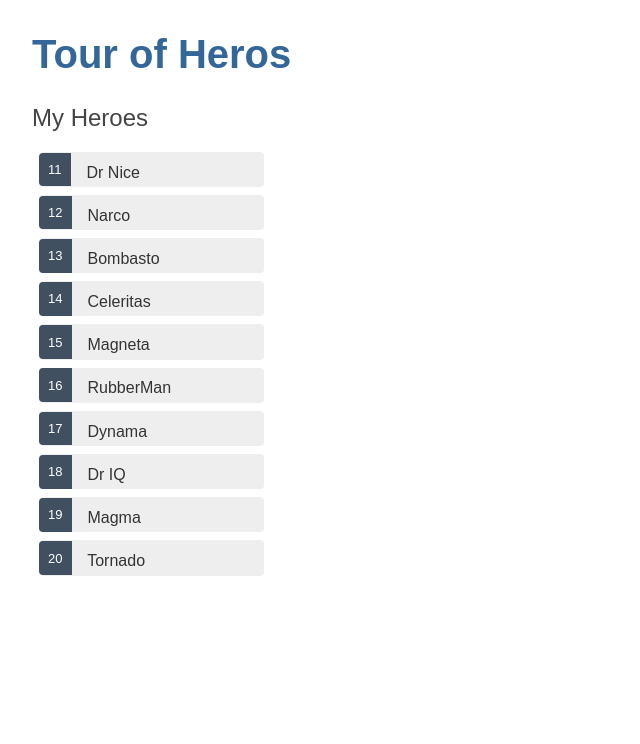
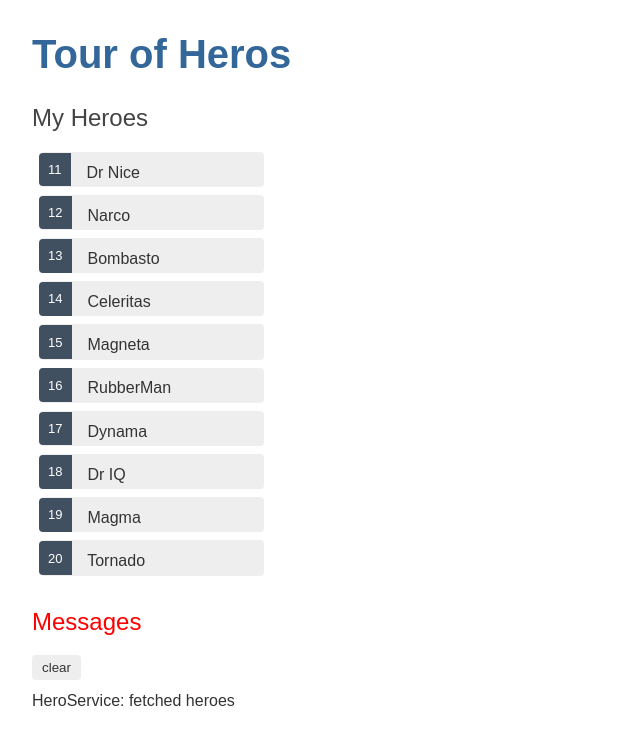
Before and after one commit to chris-warner/angular-tour-of-heros-app, an Angular app in the folder angular-tour-of-heroes/: page / in a window 1280 px wide. Shown: the top 744 px of the page, without its empty margins (0-640 px from the left). Built offline with nearby package versions, Linux system fonts and the light colour scheme.

Commit message:
added message service

```diff
--- a/angular-tour-of-heroes/src/app/app.component.html
+++ b/angular-tour-of-heroes/src/app/app.component.html
@@ -1,2 +1,3 @@
 <h1>{{title}}</h1>
 <app-heroes></app-heroes>
+<app-messages></app-messages>
--- a/angular-tour-of-heroes/src/app/hero.service.ts
+++ b/angular-tour-of-heroes/src/app/hero.service.ts
@@ -1,9 +1,21 @@
 import { Injectable } from '@angular/core';
 
+import { Observable, of } from 'rxjs';
+
+import { Hero } from './hero';
+import { HEROES } from './mock-heroes';
+import { MessageService } from './message.service';
+
 @Injectable({
-  providedIn: 'root'
+  providedIn: 'root',
 })
 export class HeroService {
 
-  constructor() { }
+  constructor(private messageService: MessageService) { }
+
+  getHeroes(): Observable<Hero[]> {
+    // TODO: send the message _after_ fetching the heroes
+    this.messageService.add('HeroService: fetched heroes');
+    return of(HEROES);
+  }
 }
--- a/angular-tour-of-heroes/src/app/heroes/heroes.component.ts
+++ b/angular-tour-of-heroes/src/app/heroes/heroes.component.ts
@@ -1,33 +1,31 @@
 import { Component, OnInit } from '@angular/core';
+
 import { Hero } from '../hero';
-import { HEROES } from '../mock-heroes';
+import { HeroService } from '../hero.service';
 
 @Component({
   selector: 'app-heroes',
   templateUrl: './heroes.component.html',
-  styleUrls: ['./heroes.component.css'],
+  styleUrls: ['./heroes.component.css']
 })
 export class HeroesComponent implements OnInit {
 
-  heroes = HEROES;
+  selectedHero: Hero;
 
-  hero: Hero = {
-    id: 1,
-    name: 'Windstorm'
+  heroes: Hero[];
+
+  constructor(private heroService: HeroService) { }
+
+  ngOnInit() {
+    this.getHeroes();
   }
 
-  selectedHero: Hero;
   onSelect(hero: Hero): void {
-  this.selectedHero = hero;
+    this.selectedHero = hero;
   }
 
-  constructor() {
-
+  getHeroes(): void {
+    this.heroService.getHeroes()
+        .subscribe(heroes => this.heroes = heroes);
   }
-
-
-  ngOnInit() {
-
-  }
-
 }
--- /dev/null
+++ b/angular-tour-of-heroes/src/app/message.service.ts
@@ -0,0 +1,16 @@
+import { Injectable } from '@angular/core';
+
+@Injectable({
+  providedIn: 'root',
+})
+export class MessageService {
+  messages: string[] = [];
+
+  add(message: string) {
+    this.messages.push(message);
+  }
+
+  clear() {
+    this.messages = [];
+  }
+}
--- /dev/null
+++ b/angular-tour-of-heroes/src/app/messages/messages.component.css
@@ -0,0 +1,35 @@
+/* MessagesComponent's private CSS styles */
+h2 {
+    color: red;
+    font-family: Arial, Helvetica, sans-serif;
+    font-weight: lighter;
+  }
+  body {
+    margin: 2em;
+  }
+  body, input[text], button {
+    color: crimson;
+    font-family: Cambria, Georgia;
+  }
+
+  button.clear {
+    font-family: Arial;
+    background-color: #eee;
+    border: none;
+    padding: 5px 10px;
+    border-radius: 4px;
+    cursor: pointer;
+    cursor: hand;
+  }
+  button:hover {
+    background-color: #cfd8dc;
+  }
+  button:disabled {
+    background-color: #eee;
+    color: #aaa;
+    cursor: auto;
+  }
+  button.clear {
+    color: #333;
+    margin-bottom: 12px;
+  }
--- /dev/null
+++ b/angular-tour-of-heroes/src/app/messages/messages.component.html
@@ -0,0 +1,8 @@
+<div *ngIf="messageService.messages.length">
+
+        <h2>Messages</h2>
+        <button class="clear"
+                (click)="messageService.clear()">clear</button>
+        <div *ngFor='let message of messageService.messages'> {{message}} </div>
+
+      </div>
--- /dev/null
+++ b/angular-tour-of-heroes/src/app/messages/messages.component.ts
@@ -0,0 +1,16 @@
+import { Component, OnInit } from '@angular/core';
+import { MessageService } from '../message.service';
+
+@Component({
+  selector: 'app-messages',
+  templateUrl: './messages.component.html',
+  styleUrls: ['./messages.component.css']
+})
+export class MessagesComponent implements OnInit {
+
+  constructor(public messageService: MessageService) {}
+
+  ngOnInit() {
+  }
+
+}
```
Also changed, not shown: angular-tour-of-heroes/src/app/app.module.ts (+7 -3 lines), angular-tour-of-heroes/src/app/hero-detail/hero-detail.component.html (line endings or trailing spaces), 2 other files (tests, documents, lock files or other folders).
